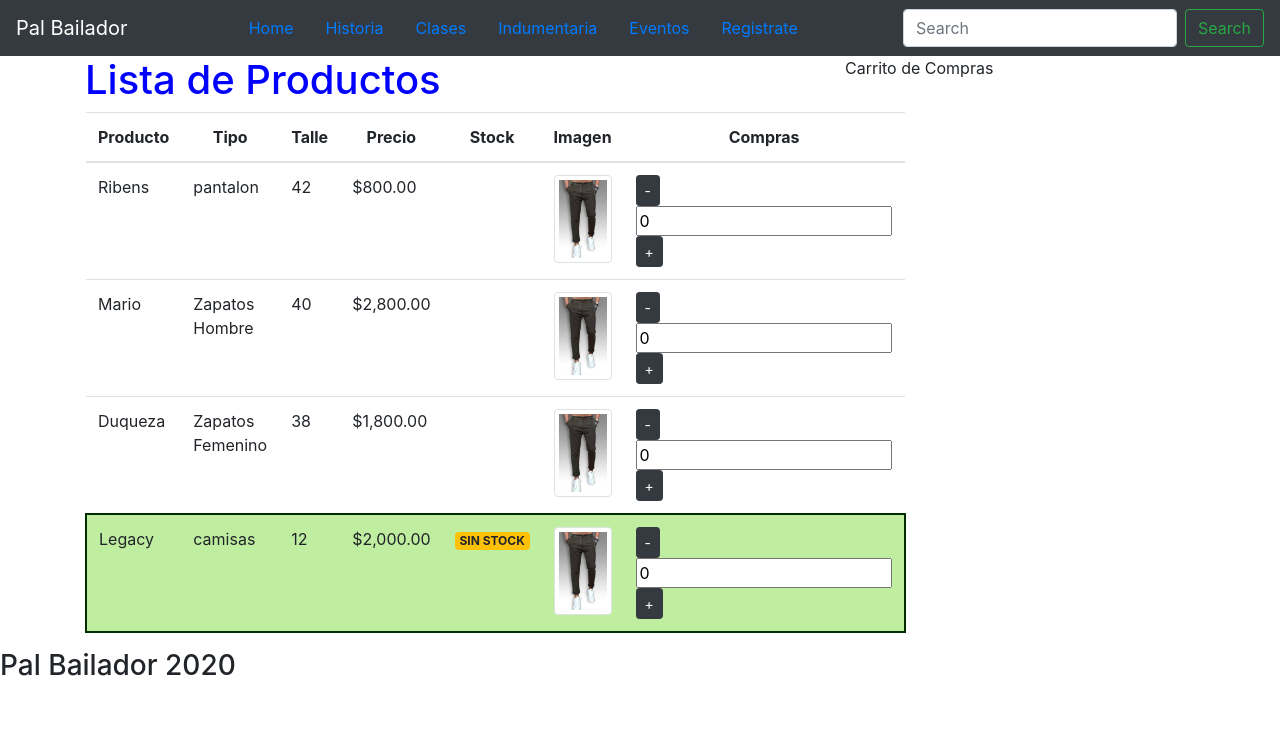
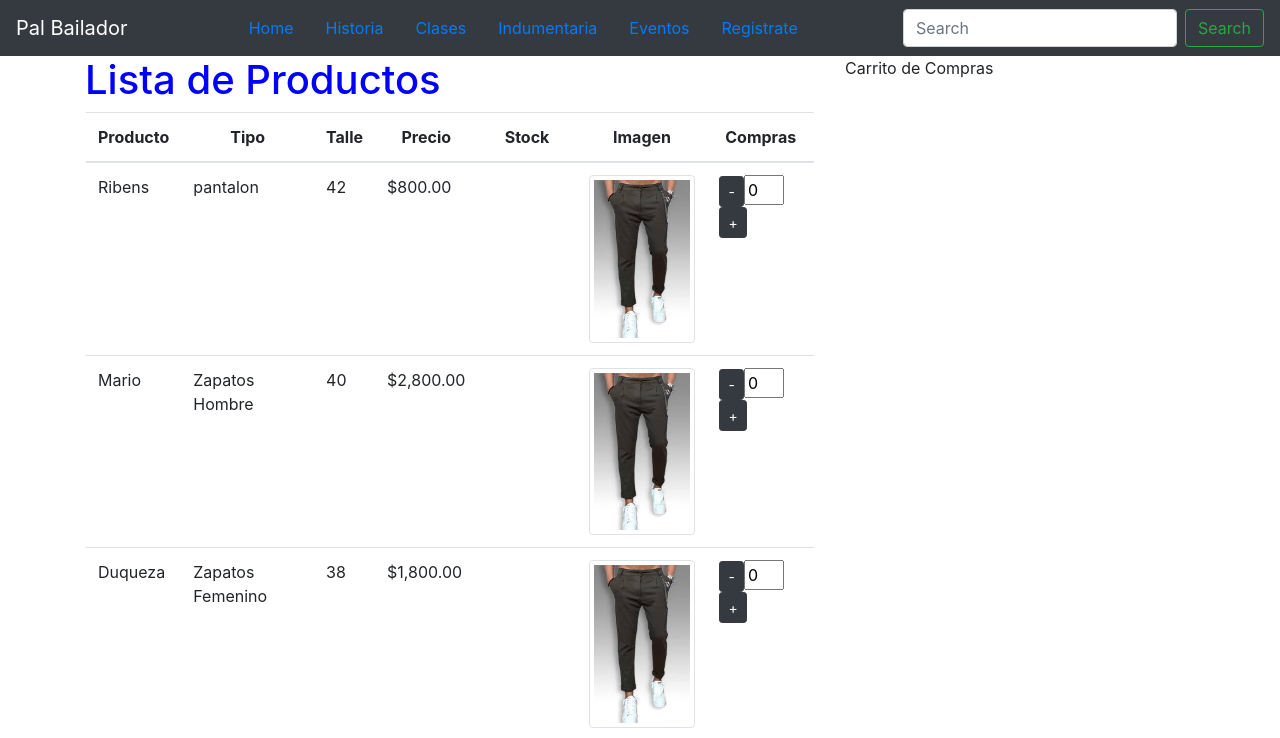
Before and after one commit to ernestoQuintana/angular-palbailador, an Angular app: page / in a window 1280 px wide. Shown: the top 738 px of the page. Built offline with nearby package versions, Linux system fonts and the light colour scheme.

Commit message:
agrega mejoras visuales

```diff
--- a/src/app/app.component.css
+++ b/src/app/app.component.css
@@ -1,7 +1,3 @@
 p {
   font-family: Lato;
 }
-footer {
-  background-color: rgb(24, 23, 23);
-  color: aliceblue;
-}
--- a/src/app/app.component.html
+++ b/src/app/app.component.html
@@ -49,5 +49,5 @@
   </div>
 </div>
 <footer>
-  <h3>{{ title }} 2020</h3>
+  <h3>{{ title }} - 2020 ®</h3>
 </footer>
--- a/src/app/products-list/products-list.component.scss
+++ b/src/app/products-list/products-list.component.scss
@@ -2,3 +2,6 @@
     border: 2px solid rgb(1, 46, 1);
     background-color: rgb(192, 238, 161);
 }
+input{
+    max-width: 40px;
+  }
--- a/src/styles.scss
+++ b/src/styles.scss
@@ -2,3 +2,14 @@
 h1{
     color: blue;
 }
+td{
+    vertical-align: middle;
+}
+
+footer {
+    background-color: rgb(24, 23, 23);
+    color: aliceblue;
+    display: flex;
+    justify-content: center;
+    padding: 1em 0;
+  }
```
